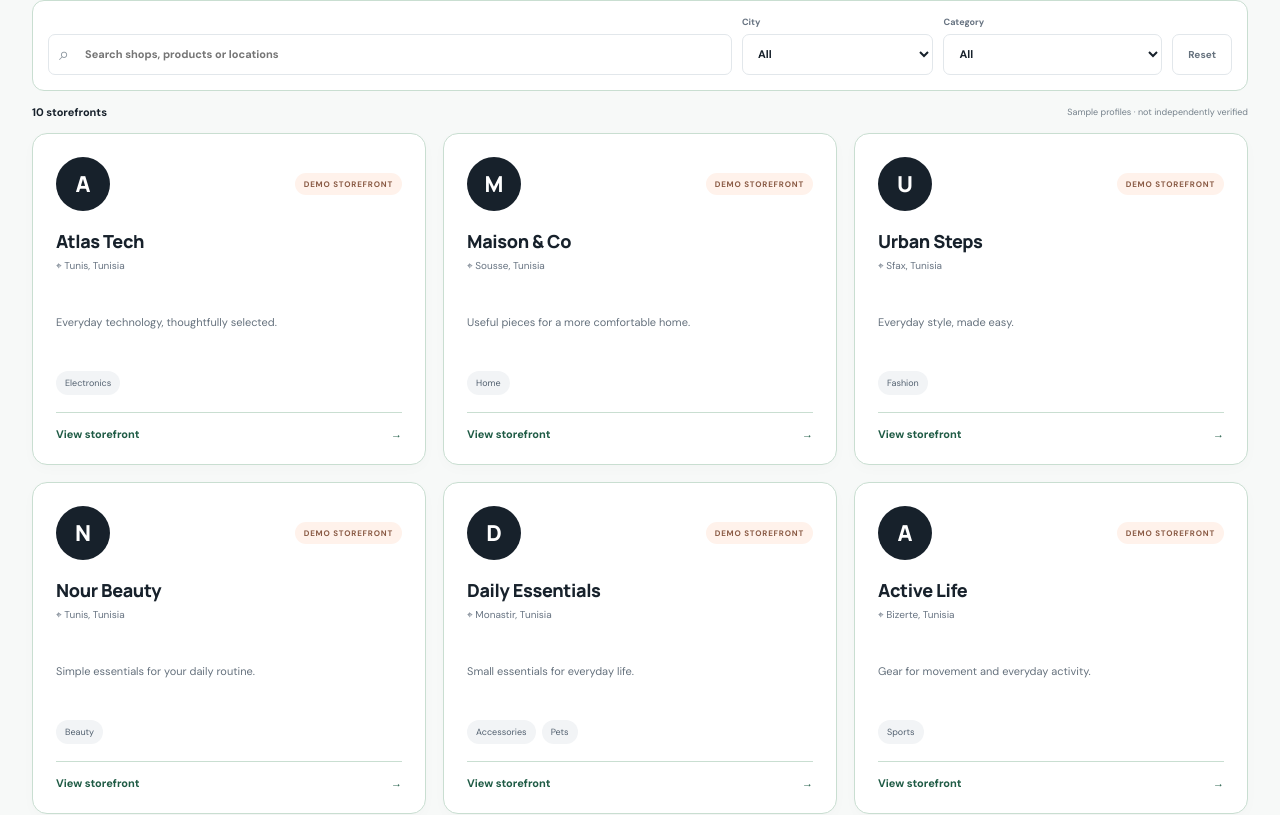
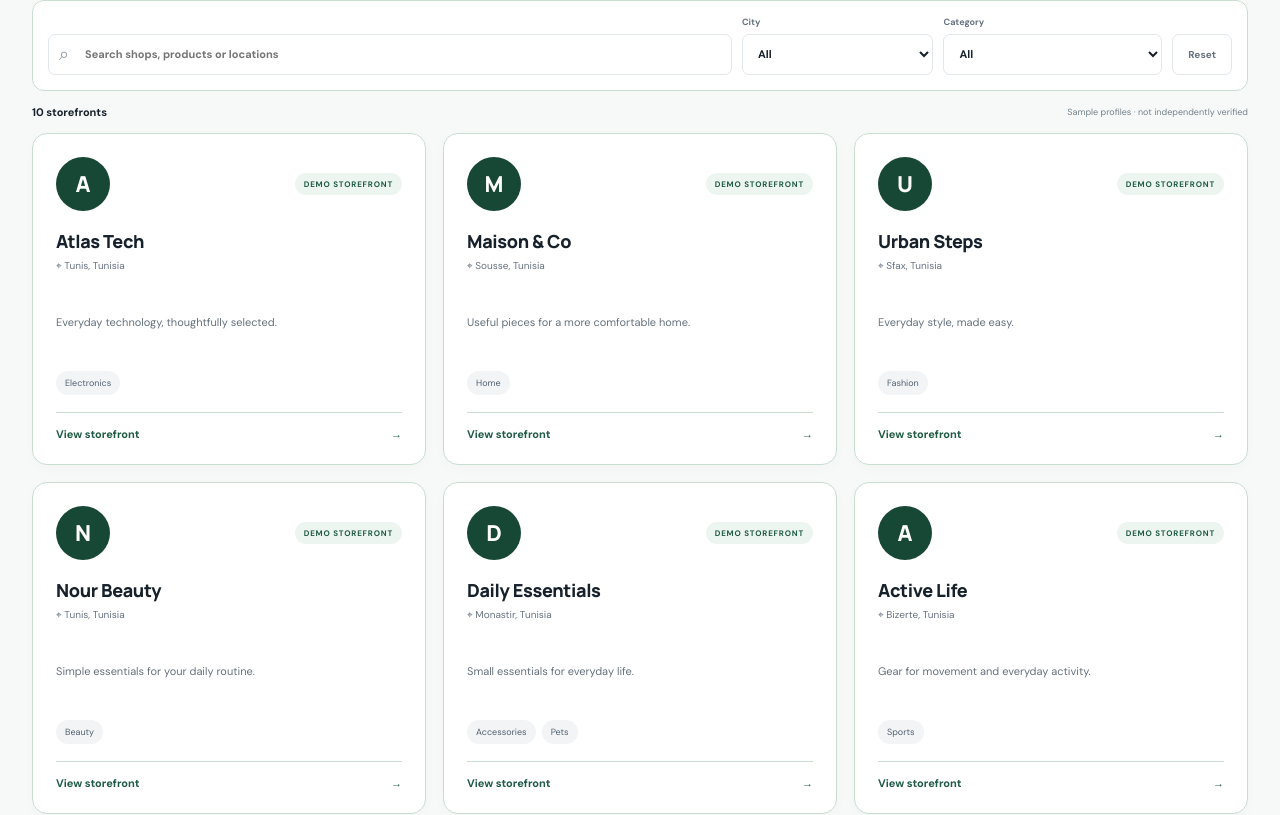
Before and after one commit to medkhalilghdamsi-dev/MARCHY, a React (Vite) app: page /sellers in a window 1280 px wide. Shown: the part 596-1411 px from the top of the page. Built offline with nearby package versions, Linux system fonts and the light colour scheme.

Commit message:
Unify legacy accent colors with MARCHY green palette

```diff
--- a/src/styles/base-discovery.css
+++ b/src/styles/base-discovery.css
@@ -1,14 +1,14 @@
 /* Marketplace experience upgrade: storefronts, seller discovery and refined controls */
 .seller-link{display:inline-block;text-decoration:none;font-weight:650;color:#687482;transition:color .18s}
-.seller-link:hover{color:#c9471d}
+.seller-link:hover{color:#1f5b45}
 .filter-group select{width:100%;border:1px solid var(--line);background:#fff;border-radius:7px;padding:9px 10px;color:var(--ink);font:inherit}
-.detail-seller-card{display:flex;align-items:center;gap:12px;padding:13px 14px;border:1px solid var(--line);border-radius:10px;text-decoration:none;color:var(--ink);margin:18px 0;background:#fbfcfd;transition:border-color .2s,transform .2s}
-.detail-seller-card:hover{border-color:#f0a080;transform:translateY(-1px)}
+.detail-seller-card{display:flex;align-items:center;gap:12px;padding:13px 14px;border:1px solid var(--line);border-radius:10px;text-decoration:none;color:var(--ink);margin:18px 0;background:#edf5f0;transition:border-color .2s,transform .2s}
+.detail-seller-card:hover{border-color:#f4f8f6;transform:translateY(-1px)}
 .detail-seller-card>span:nth-child(2){display:flex;flex-direction:column;gap:3px;flex:1}
 .detail-seller-card small{font-size:10px;color:var(--muted)}
 .detail-seller-card b{font-size:13px}
-.detail-seller-card>strong{font-size:11px;color:#c9471d}
-.seller-avatar{width:42px;height:42px;flex:0 0 auto;display:grid;place-items:center;border-radius:50%;background:#17212b;color:#fff;font:800 18px Manrope}
+.detail-seller-card>strong{font-size:11px;color:#1f5b45}
+.seller-avatar{width:42px;height:42px;flex:0 0 auto;display:grid;place-items:center;border-radius:50%;background:#174735;color:#fff;font:800 18px Manrope}
 .seller-avatar.large{width:54px;height:54px;font-size:22px}
 .seller-directory-hero{padding:42px 46px;background:linear-gradient(120deg,#fff,#f1f4f6);border:1px solid var(--line);border-radius:16px;margin-bottom:32px}
 .seller-directory-hero h1{font:800 clamp(30px,4vw,46px)/1.08 Manrope;letter-spacing:-1.8px;max-width:650px;margin:10px 0}
@@ -18,16 +18,16 @@
 .seller-directory-stats b{font:800 21px Manrope;color:var(--ink)}
 .seller-directory-stats small{font-size:10px;color:var(--muted)}
 .seller-directory-grid{display:grid;grid-template-columns:repeat(3,minmax(0,1fr));gap:17px}
-.seller-directory-card{background:#fff;border:1px solid var(--line);border-radius:13px;padding:21px;min-width:0;display:flex;flex-direction:column;box-shadow:0 4px 14px #17212b05;transition:transform .2s,box-shadow .2s}
-.seller-directory-card:hover{transform:translateY(-3px);box-shadow:0 14px 30px #17212b10}
+.seller-directory-card{background:#fff;border:1px solid var(--line);border-radius:13px;padding:21px;min-width:0;display:flex;flex-direction:column;box-shadow:0 4px 14px #17473505;transition:transform .2s,box-shadow .2s}
+.seller-directory-card:hover{transform:translateY(-3px);box-shadow:0 14px 30px #17473510}
 .seller-card-top{display:flex;align-items:center;justify-content:space-between}
-.demo-label{font-size:8px;letter-spacing:.8px;font-weight:800;color:#8a5b45;background:#fff2eb;border-radius:30px;padding:6px 9px}
+.demo-label{font-size:8px;letter-spacing:.8px;font-weight:800;color:#1f5b45;background:#edf5f0;border-radius:30px;padding:6px 9px}
 .seller-directory-card h2{font:800 18px Manrope;margin:18px 0 5px}
 .seller-location{font-size:10px!important;color:#687482!important;margin:0 0 9px!important}
 .seller-directory-card>p{font-size:11px;line-height:1.6;color:var(--muted);min-height:36px}
 .seller-category-tags{display:flex;gap:6px;flex-wrap:wrap;margin:10px 0 17px}
 .seller-category-tags span,.seller-category-tags a{font-size:9px;color:#536170;background:#f2f4f6;border-radius:30px;padding:6px 9px;text-decoration:none}
-.seller-visit-link{border-top:1px solid var(--line);padding-top:14px;margin-top:auto;display:flex;justify-content:space-between;color:#c9471d;font-size:11px;font-weight:750;text-decoration:none}
+.seller-visit-link{border-top:1px solid var(--line);padding-top:14px;margin-top:auto;display:flex;justify-content:space-between;color:#1f5b45;font-size:11px;font-weight:750;text-decoration:none}
 .seller-store-hero{background:#fff;border:1px solid var(--line);border-radius:15px;padding:30px 34px;margin-bottom:38px}
 .seller-store-identity{display:flex;align-items:center;gap:17px}
 .store-avatar{width:68px;height:68px;font-size:28px}
```
